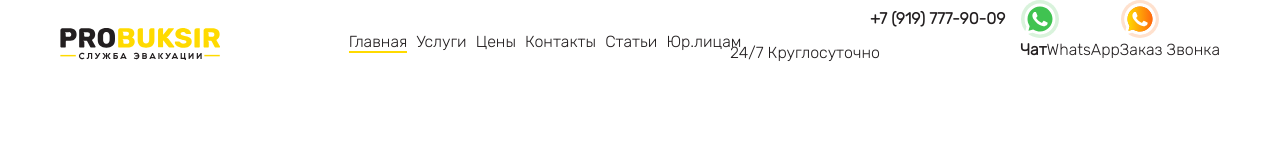
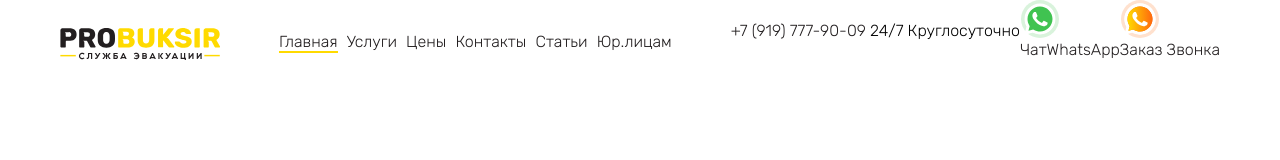
Before and after one commit to piotr98ivanov/TEST, a plain HTML site: page index.html in a window 1280 px wide. Drawn offline with nearby package versions, Linux system fonts and the light colour scheme.

Commit message:
Подчистил html

```diff
--- a/index.html
+++ b/index.html
@@ -21,7 +21,7 @@
 </head>
 <body>
 <header class="header">
-    <div class="container">
+    <div class="header__container container">
         <picture class="header__logo--wrapper">
             <source class="header__logo__source" media="(max-width: 1280px)" srcset="/img/probuksir_logo_min.svg">
             <img class="header__logo" src="/img/probuksir_logo.svg" alt="logo">
@@ -36,17 +36,17 @@
         </nav>
         <div class="header__contact">
             <div class="header__contact__item header__contact--phone">
-                <a href="tel:+7(919)777-90-09" class="phone"><b>+7 (919) 777-90-09</b></a>
-                <span class="clock"><br>24/7 Круглосуточно</span>
+                <a href="tel:+7(919)777-90-09">+7 (919) 777-90-09</a>
+                <span>24/7 Круглосуточно</span>
             </div>
             <div class="header__contact__item header__contact--icon">
                 <a href="https://wa.me/+7(919)777-90-09">
                     <img src="img/whatsapp.svg" alt="WhatsApp">
-                    <span class="whatsapp"><b>Чат</b>WhatsApp</span>
+                    <span>ЧатWhatsApp</span>
                 </a>
             </div>
             <div class="header__contact__item header__contact--icon">
-                <a href="#callback" class="js--callback-form">
+                <a href="#callback">
                     <img src="/img/callback.svg" alt="Заказ звонка">
                     <span>Заказ Звонка</span>
                 </a>
```
